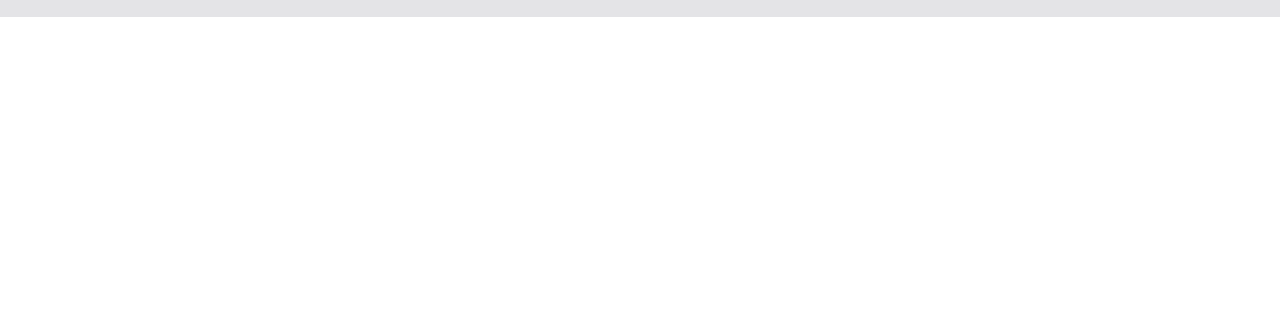
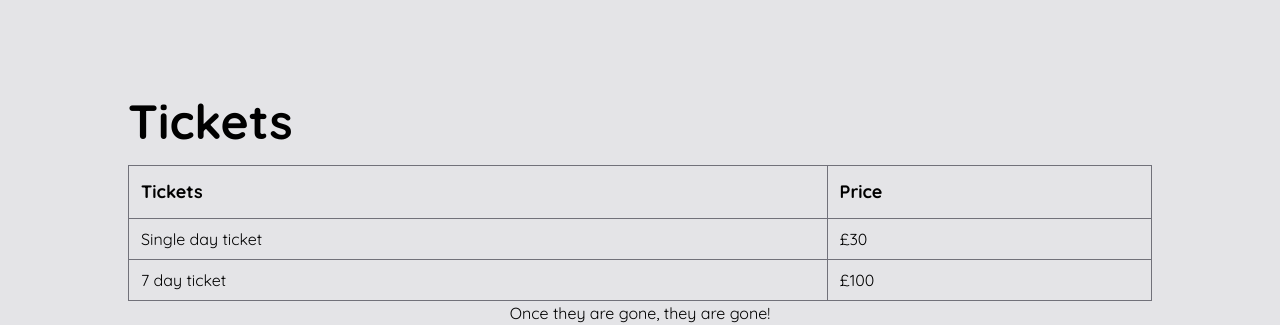
Before and after one commit to easyrilwan/tw-mf-audio, a website: page src/index.html in a window 1280 px wide. Shown: the part 1246-1571 px from the top of the page. Before the commit the page ends 1263 px from the top, so only its background shows below. Drawn offline with Linux system fonts and the light colour scheme.

Commit message:
table-caption

```diff
--- /dev/null
+++ b/plugins/tableCaption.js
@@ -0,0 +1,14 @@
+const plugin = require("tailwindcss/plugin");
+
+const tableCaption = plugin(function ({ addUtilities }) {
+  addUtilities({
+    ".caption-bottom": {
+      "caption-side": "bottom",
+    },
+    ".caption-top": {
+      "caption-side": "top",
+    },
+  });
+});
+
+module.exports = tableCaption;
--- a/src/index.html
+++ b/src/index.html
@@ -212,6 +212,28 @@
             <h6>1st July 9pm - Main Stage</h6>
           </div>
         </div>
+        <h2 class="mt-20">Tickets</h2>
+        <table class="mt-5 table w-full border-collapse border border-zinc-500">
+          <thead class="text-lg font-bold">
+            <td class="border border-zinc-500 p-3">Tickets</td>
+            <td class="border border-zinc-500 p-3">Price</td>
+          </thead>
+          <tbody>
+            <tr>
+              <td class="border border-zinc-500 py-2 px-3">
+                Single day ticket
+              </td>
+              <td class="border border-zinc-500 py-2 px-3">£30</td>
+            </tr>
+            <tr>
+              <td class="border border-zinc-500 py-2 px-3">7 day ticket</td>
+              <td class="border border-zinc-500 py-2 px-3">£100</td>
+            </tr>
+          </tbody>
+          <caption class="caption-bottom">
+            Once they are gone, they are gone!
+          </caption>
+        </table>
       </div>
     </main>
   </body>
--- a/tailwind.config.js
+++ b/tailwind.config.js
@@ -22,5 +22,6 @@ module.exports = {
   plugins: [
     require("./plugins/openVariant"),
     require("./plugins/animationDelay"),
+    require("./plugins/tableCaption"),
   ],
 };
```
Also changed, not shown: dist/output.css.
